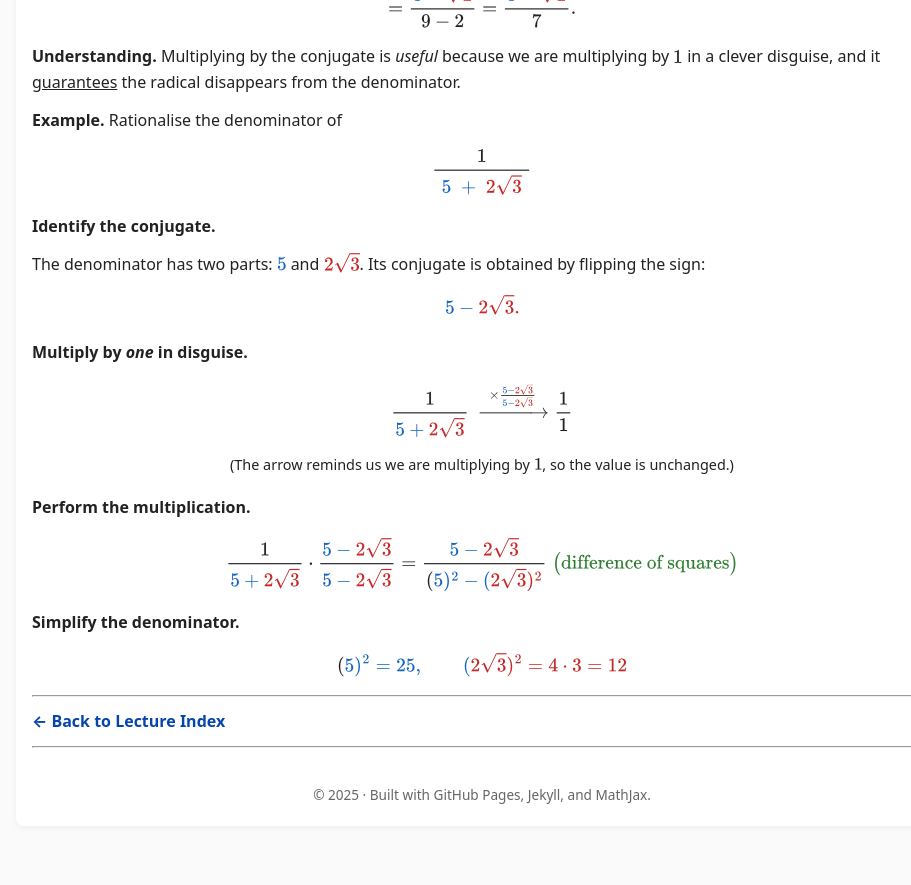
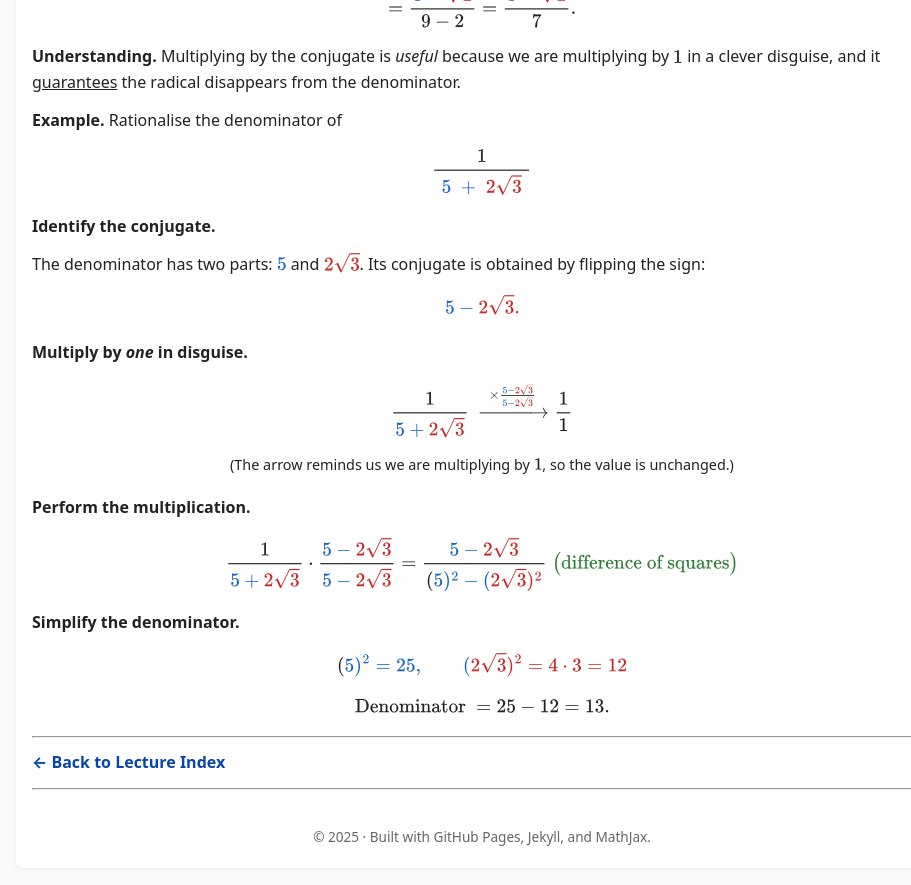
Before and after one commit to SaleemKamaludin/SaleemKamaludin.github.io, a Jekyll site: the page built from courses/math-1115/lecture-notes/lecture3.md, in a window 1280 px wide and 900 px high, scrolled down 5463 px. Shown: the top 885 px of the window, without its empty margins (158-1069 px from the left). Built offline with Jekyll 4.4.1, drawn with Linux system fonts in a browser that asks for light colours; before the commit the page ends 6321 px from its top, so only the background shows below that.

Commit message:
Update lecture3.md

```diff
--- a/courses/math-1115/lecture-notes/lecture3.md
+++ b/courses/math-1115/lecture-notes/lecture3.md
@@ -848,7 +848,9 @@ To ensure consistency, these operations must be performed in a **specific order*
 </p>
 
 
-
+<p style="text-align:center; margin:0.6rem 0;">
+  $$\text{Denominator }=25-12=13.$$
+</p>
 
 
 
```
